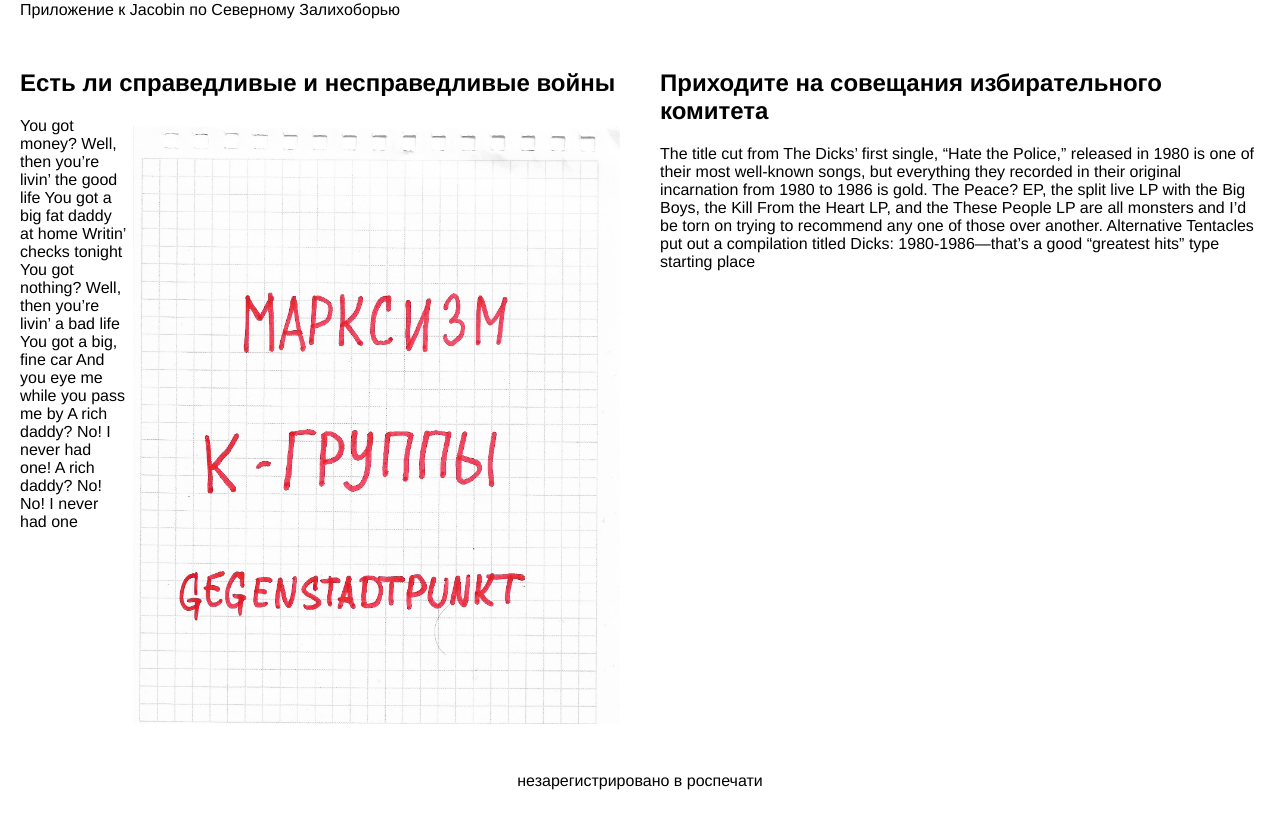
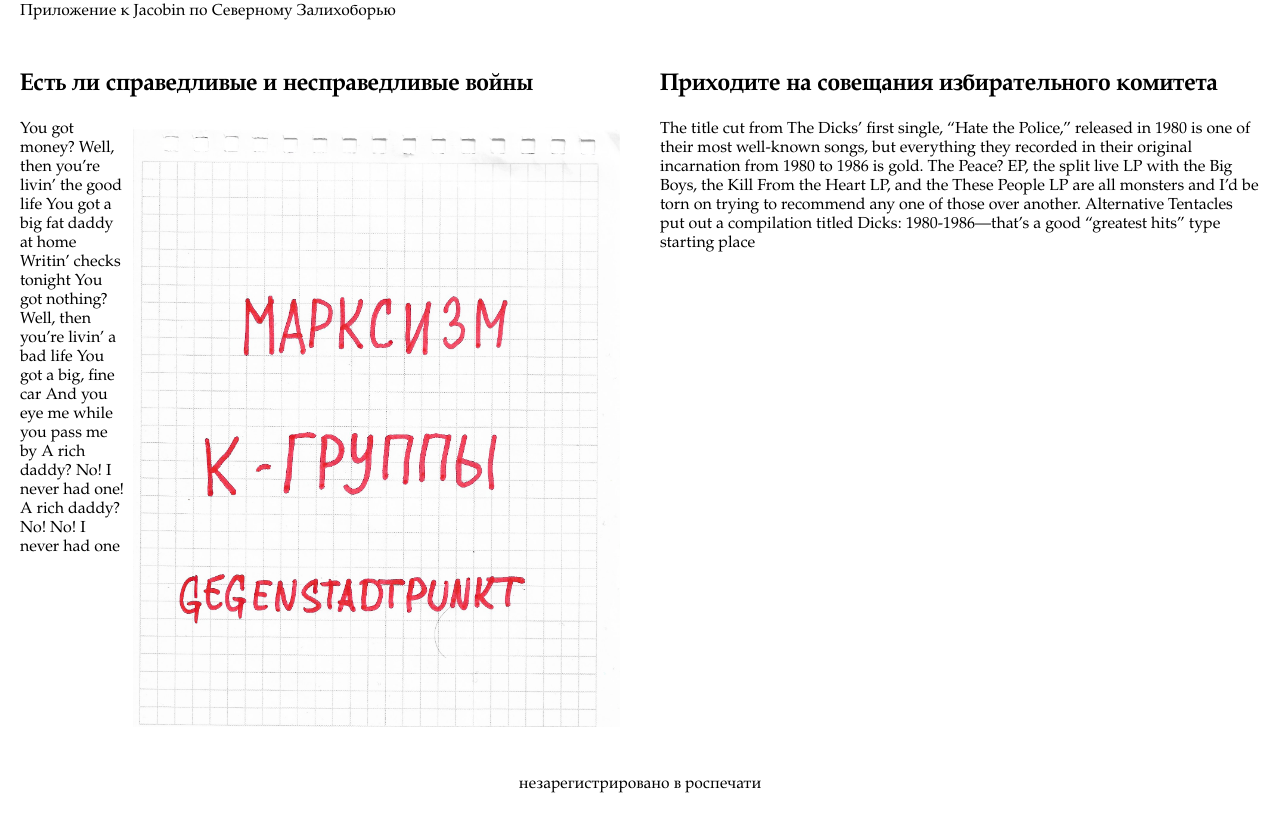
Before and after one commit to sseleman/newspaper, a plain HTML site: page index.html in a window 1280 px wide. Shown: the part 69-884 px from the top of the page. Drawn offline with Linux system fonts and the light colour scheme.

Commit message:
Update index.html

```diff
--- a/index.html
+++ b/index.html
@@ -6,7 +6,7 @@
 <meta name="version" content="2350"/>
 <style>
     body {
-        font-family:Helvetica;
+        font-family:"Averia Serif Libre", Bookman, Garamond, serif, Helvetica;
         margin: 0px;
     }
     .header {
```
